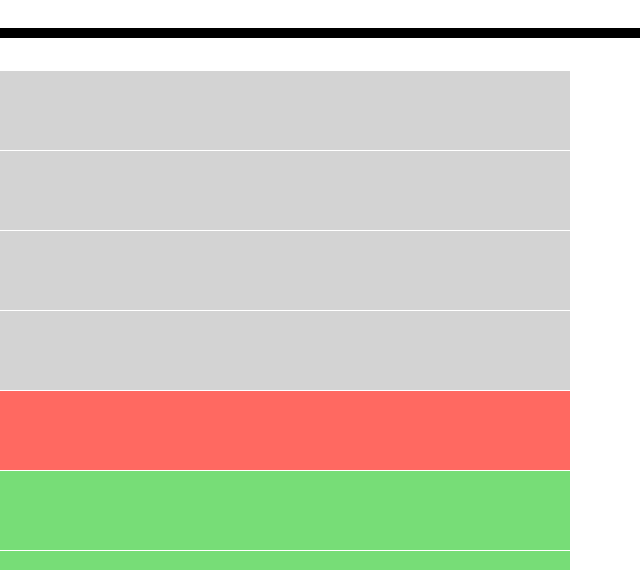
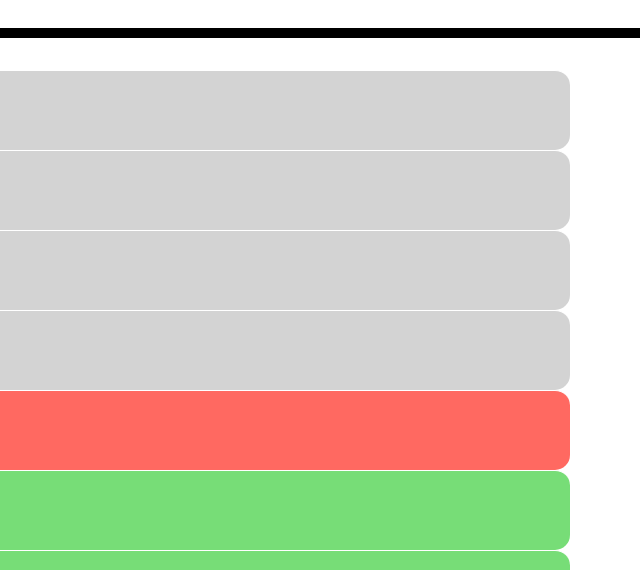
Before and after one commit to brandonkylely/Work-Day-Scheduler, a plain HTML site: page index.html in a window 1280 px wide. Shown: the part 230-800 px from the top of the page, 640-1280 px from the left. Drawn offline with nearby package versions, Linux system fonts and the light colour scheme.

Commit message:
fixed time-block class

```diff
--- a/assets/script.js
+++ b/assets/script.js
@@ -24,7 +24,7 @@ function referenceTime (hour) {
 
 function saveEvent() {
     work.text = textbox.value;
-    // work.hour =
+    // work.hour = hours[i]
     events.push(work);
     textarea.value = localStorage.setItem("events", JSON.parse(events));
 }
@@ -32,10 +32,11 @@ function saveEvent() {
 for (var i = 0; i < hours.length; i++) {
 
     var block = document.createElement("div");
-    block.setAttribute("class", "row timeblock");
+    block.setAttribute("class", "row time-block");
 
 
-    // var block = document.querySelectorAll(".timeblock");
+
+    // var block = document.querySelectorAll(".time-block");
     // console.log(block[i]);
     // if (referenceTime(hours[i]) === "present") {
     //     block[i].classList.add("present")
@@ -70,5 +71,5 @@ for (var i = 0; i < hours.length; i++) {
     saveButton.addEventListener("click", saveEvent);
     // saveButton.appendChild(block);
 
-    // console.log(block.classList)
+    console.log(block.classList)
 }
```
Also changed, not shown: index.html (+23 -23 lines).
